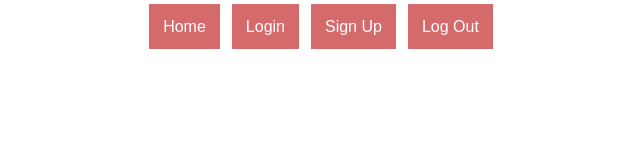
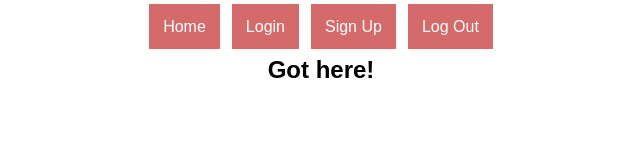
Before and after one commit to debjohnson33/blood-pressure-app, a React (Create React App) app in the folder client/: page /user_profile in a window 1280 px wide. Shown: the top 160 px of the page, without its empty margins (319-959 px from the left). Built offline with nearby package versions, Linux system fonts and the light colour scheme.

Commit message:
Added UserProfile to App.js/edited render

```diff
--- a/client/src/App.js
+++ b/client/src/App.js
@@ -4,6 +4,7 @@ import { connect } from 'react-redux';
 import './App.css';
 
 import Home from './Home';
+import UserProfile from './UserProfile';
 import MeasurementsPage from './MeasurementsPage';
 import MeasurementsForm from './MeasurementsForm';
 import LoginComponent from './LoginComponent';
@@ -30,6 +31,7 @@ class App extends Component {
             <NavBar />
             <Switch>
               <Route exact path='/' component={Home}/>
+              <Route exact path='/user_profile' component={UserProfile} />
               <Route exact path='/login' component={LoginComponent}/>
               <Route exact path='/signup' component={SignupComponent}/>
               <Route exact path='/logout' component={LogoutComponent }/>
--- a/client/src/UserProfile.js
+++ b/client/src/UserProfile.js
@@ -1,7 +1,14 @@
 import React, { Component } from 'react';
 
 class UserProfile extends Component {
+    render() {
+        return (
+            <div>
 
+                <h2>Got here!</h2>
+            </div>
+        )
+    }
 }
 
 export default UserProfile;
```
